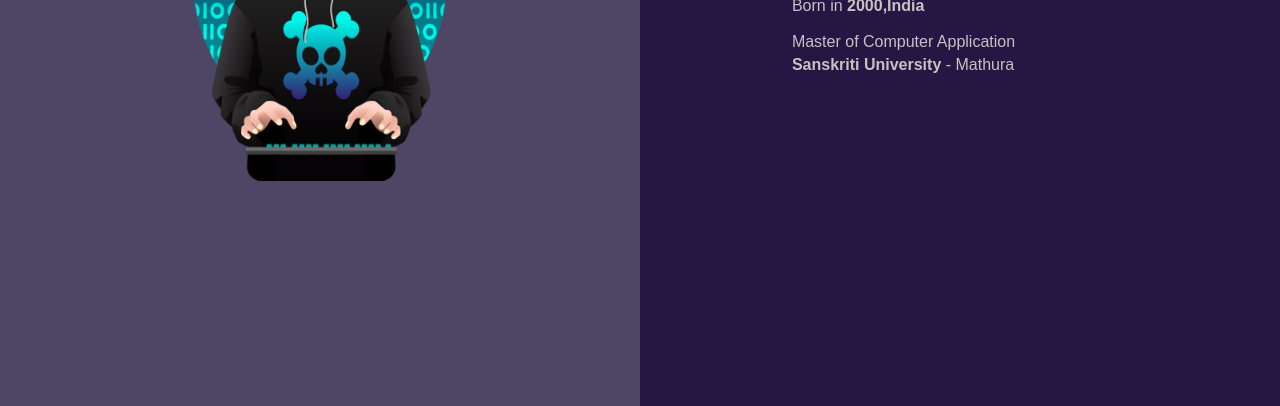
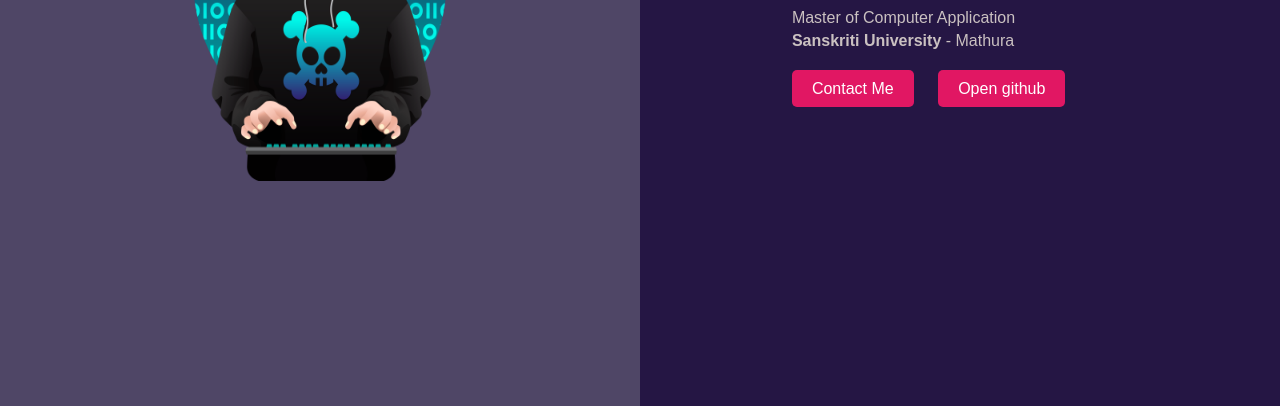
Before and after one commit to sachinsharma9721/Personal-Portfolio, a plain HTML site: page index.html in a window 1280 px wide. Shown: the part 394-800 px from the top of the page. Drawn offline with nearby package versions, Linux system fonts and the light colour scheme.

Commit message:
add contact and open github button

```diff
--- a/assests/css/style.css
+++ b/assests/css/style.css
@@ -612,7 +612,9 @@ table td:hover{
         flex-direction: column;
     }
 }
-
+.git-btn{
+    margin-top: 30px;
+}
 
 /* CSS for project section
 #projects {
--- a/index.html
+++ b/index.html
@@ -52,6 +52,10 @@
                 <p class="address"> Master of Computer Application</p>
                 <b>Sanskriti University</b> - Mathura
                 <br>
+                <div class="git-btn">
+                    <a class="contact-btn" style="text-decoration: none ;margin-right:20px;" href="mailto:sachinsharma972097@gmail.com">Contact Me</a>
+                    <a class="contact-btn" style="text-decoration: none;" href="https://github.com/sachinsharma9721?tab=repositories">Open github</a>
+                </div>
 
              </div>
             </div>
```
